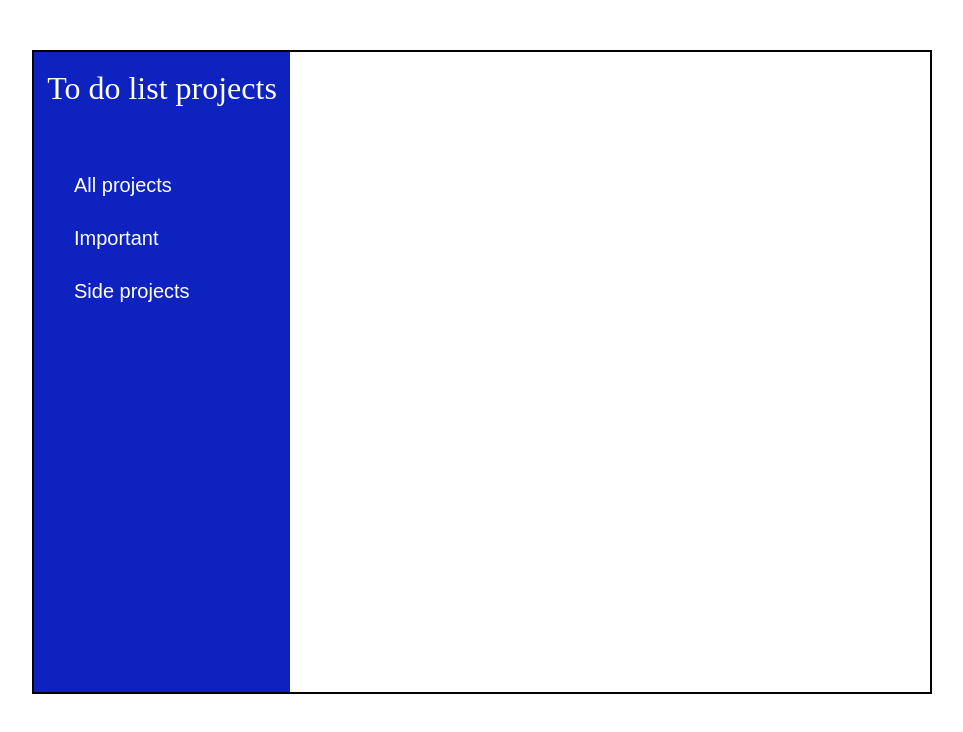
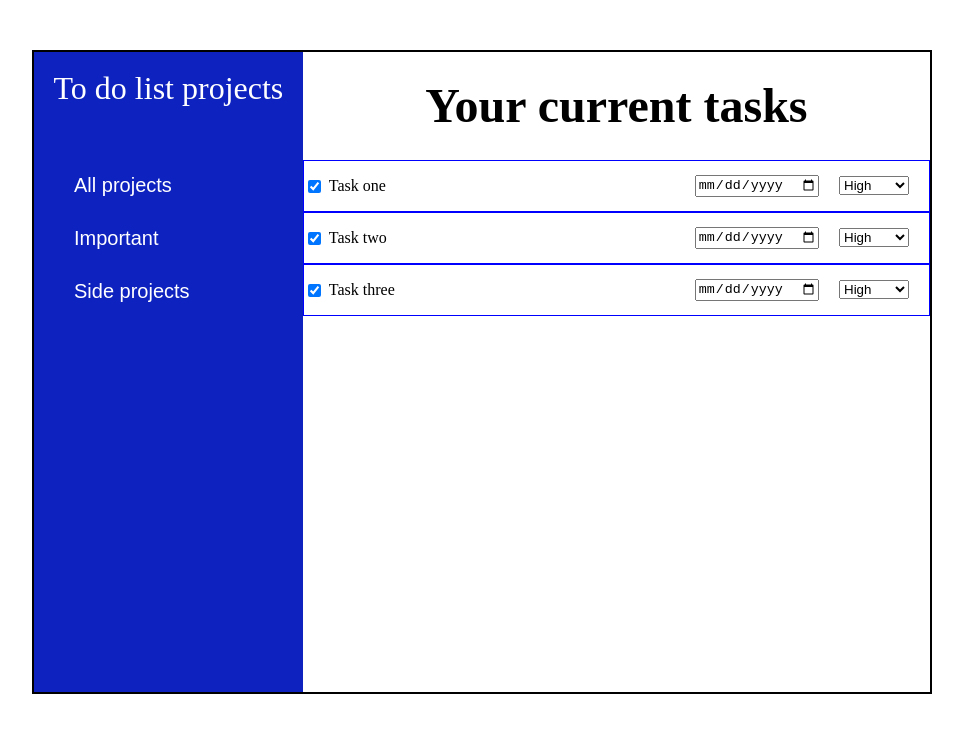
Before and after one commit to ayrescode/TOP-to-do-list, a website built with webpack: page src/template.html in a window 1280 px wide. Shown: the whole page, without its empty margins (158-1121 px from the left). Built offline with nearby package versions, Linux system fonts and the light colour scheme.

Commit message:
full basic ui

```diff
--- a/scss/_sidebar.scss
+++ /dev/null
@@ -1,35 +0,0 @@
-.container {
-  display: flex;
-  width: 70vw;
-  height: 80vh;
-  border: 2px solid black;
-  margin: 50px auto;
-}
-
-.sidebar {
-  background-color: #0d22bf;
-  width: 20vw;
-  height: 100%;
-  h1 {
-    color: white;
-    text-align: center;
-    font-size: 2rem;
-    margin-top: 20px;
-  }
-  ul {
-    margin-top: 50px;
-  }
-  button {
-    color: white;
-    background-color: #0d22bf;
-    font-size: 1.25rem;
-    padding: 10px 20px;
-    border: none;
-    cursor: pointer;
-    margin: 10px 0 0px 20px;
-    &:hover {
-      color: wheat;
-      border-radius: 4px;
-    }
-  }
-}
--- /dev/null
+++ b/scss/_todo.scss
@@ -0,0 +1,69 @@
+.container {
+  display: flex;
+  width: 70vw;
+  height: 80vh;
+  border: 2px solid black;
+  margin: 50px auto;
+}
+
+.sidebar {
+  background-color: #0d22bf;
+  width: 30vw;
+  height: 100%;
+  h1 {
+    color: white;
+    text-align: center;
+    font-size: 2rem;
+    margin-top: 20px;
+  }
+  ul {
+    margin-top: 50px;
+  }
+  button {
+    color: white;
+    background-color: #0d22bf;
+    font-size: 1.25rem;
+    padding: 10px 20px;
+    border: none;
+    cursor: pointer;
+    margin: 10px 0 0px 20px;
+    &:hover {
+      color: wheat;
+      border-radius: 4px;
+    }
+  }
+}
+
+.main {
+  width: 70vw;
+  height: 100vh;
+  h1 {
+    font-size: 3rem;
+    text-align: center;
+    margin: 30px 0 30px 0;
+    font-weight: 600;
+  }
+  .tasks {
+    height: auto;
+    .task {
+      border: 1px solid blue;
+      // margin-left: 10px;
+      display: flex;
+      height: 50px;
+      text-align: start;
+      align-items: center;
+      justify-content: space-between;
+
+      > div {
+        display: flex;
+        align-items: center;
+      }
+      p {
+        margin-left: 5px;
+      }
+      select {
+        margin: 0 20px 0 20px;
+      }
+    }
+  }
+}
--- a/scss/styles.scss
+++ b/scss/styles.scss
@@ -1,2 +1,2 @@
 @import 'reset';
-@import 'sidebar';
+@import 'todo';
--- a/src/template.html
+++ b/src/template.html
@@ -17,7 +17,54 @@
                 <li><button>Side projects</button></li>
             </ul>
         </div>
-    </div>
+        <div class="main">
+            <h1>Your current tasks</h1>
+            <div class="tasks">
+                <div class="task">
+                    <div><input type="checkbox" checked="" id="">
+                        <p>Task one</p>
+                    </div>
+                    <div>
+                        <input type="date">
+                        <select name="priority" id="priority">
+                            <option value="high">High</option>
+                            <option value="medium">Medium</option>
+                            <option value="low">Low</option>
+                        </select>
+                    </div>
+                </div>
+                <div class="tasks">
+                    <div class="task">
+                        <div><input type="checkbox" checked="" id="">
+                            <p>Task two</p>
+                        </div>
+                        <div>
+                            <input type="date">
+                            <select name="priority" id="priority">
+                                <option value="high">High</option>
+                                <option value="medium">Medium</option>
+                                <option value="low">Low</option>
+                            </select>
+                        </div>
+                    </div>
+                    <div class="tasks">
+                        <div class="task">
+                            <div><input type="checkbox" checked="" id="">
+                                <p>Task three</p>
+                            </div>
+                            <div>
+                                <input type="date">
+                                <select name="priority" id="priority">
+                                    <option value="high">High</option>
+                                    <option value="medium">Medium</option>
+                                    <option value="low">Low</option>
+                                </select>
+                            </div>
+                        </div>
+
+                    </div>
+                </div>
+            </div>
 
 </body>
 
```
Also changed, not shown: src/styles.css, 1 other file.
